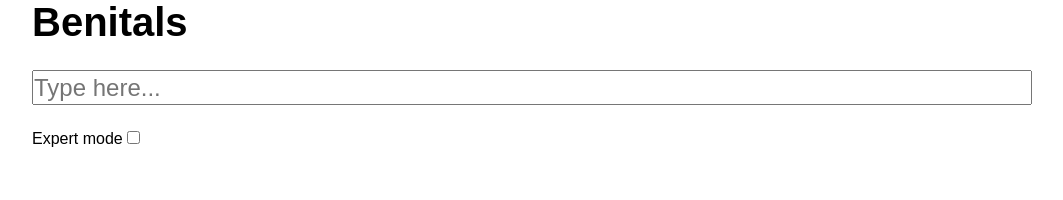
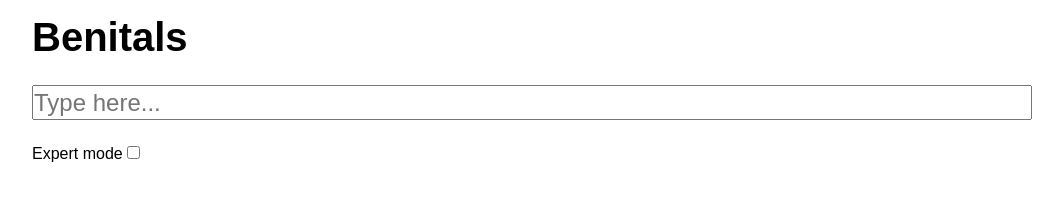
Before and after one commit to Dustify/Benitals, a website: page public/index.html in a window 1280 px wide. Shown: the whole page, without its empty margins (108-1171 px from the left). Drawn offline with Linux system fonts and the light colour scheme.

Commit message:
bit of style-age

```diff
--- a/public/style.css
+++ b/public/style.css
@@ -12,8 +12,9 @@ h1 {
 }
 
 .wrapper {
-    width: 1000px;
+    max-width: 1000px;
     margin: 0 auto;
+    padding: 15px;
 }
 
 .settings {
```
